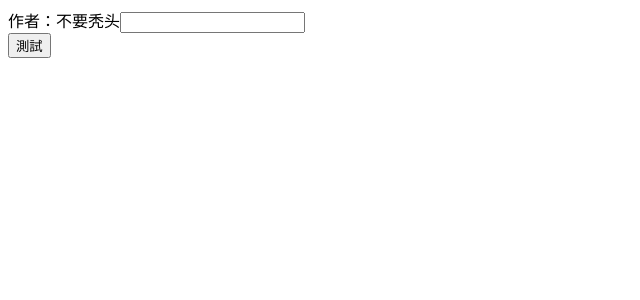
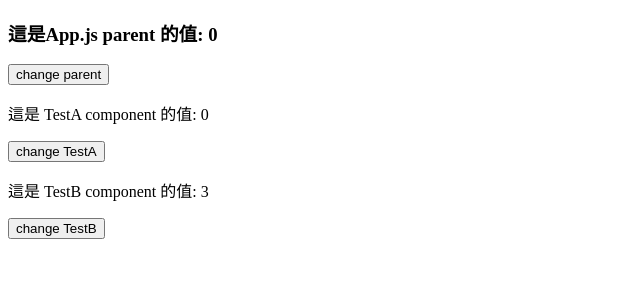
Before and after one commit to jane0819tw/webpack-practice, a React app: page / in a window 1280 px wide. Shown: the top 300 px of the page, without its empty margins (0-640 px from the left). Built offline with nearby package versions, Linux system fonts and the light colour scheme.

Commit message:
add HMR version working

```diff
--- /dev/null
+++ b/src/components/TestA/TestA.js
@@ -0,0 +1,18 @@
+import React, { useState } from "react";
+import { hot } from 'react-hot-loader/root';
+
+
+const TestA = () => {
+  const [childValue, setChildValue] = useState(0);
+  const NAME = 'TestA';
+  const changeValue = () => {
+    setChildValue(prev => prev + 1);
+  };
+  return <div>
+    <p>這是 {NAME} component 的值: {childValue}</p>
+    <button onClick={() => changeValue()}>change {NAME} </button>
+  </div>
+};
+
+// export default TestA;
+export default hot(TestA);
--- /dev/null
+++ b/src/components/TestB/TestB.js
@@ -0,0 +1,17 @@
+import React, { useState } from "react";
+import { hot } from 'react-hot-loader/root';
+
+
+const TestB = () => {
+  const [childValue, setChildValue] = useState(3);
+  const NAME = 'TestB';
+  const changeValue = () => {
+    setChildValue(prev => prev + 1);
+  };
+  return <div>
+    <p>這是 {NAME}  component 的值: {childValue}</p>
+    <button onClick={() => changeValue()}>change {NAME} </button>
+  </div>
+};
+// export default TestB;
+export default hot(TestB);
--- a/src/index.html
+++ b/src/index.html
@@ -8,6 +8,5 @@
 </head>
 <body>
   <div id="root">hello</div>
-  <button id="button">測試</button>
 </body>
 </html>
--- a/src/index.js
+++ b/src/index.js
@@ -1,6 +1,6 @@
 import React, { StrictMode } from "react";
 import ReactDOM from "react-dom";
-import { hot } from 'react-hot-loader';
+import { hot } from 'react-hot-loader/root';
 
 import App from "./pages/App.js";
 
@@ -12,4 +12,5 @@ ReactDOM.render(
   rootElement
 );
 
-hot(module)(App);
+// hot(module)(App);
+// hot(App);
--- a/src/pages/App.js
+++ b/src/pages/App.js
@@ -1,10 +1,17 @@
-import React from "react";
+import React, { useState } from "react";
+import TestA from '@/components/TestA/TestA';
+import TestB from '@/components/TestB/TestB';
 
-export default function App() {
-  return (
-    <div>
-      作者：不要秃头
-      <input />
-    </div>
-  );
-}
+const App = () => {
+  const [parentValue, setParentValue] = useState(0);
+  const changeValue = () => {
+    setParentValue(prev => prev + 1);
+  };
+  return <div>
+    <h3>這是App.js parent 的值: {parentValue}</h3>
+    <button onClick={() => changeValue()}>change parent</button>
+    <TestA />
+    <TestB />
+  </div>
+};
+export default App;
--- a/webpack.config.js
+++ b/webpack.config.js
@@ -1,4 +1,5 @@
 const path = require('path');
+const webpack = require('webpack');
 const HtmlWebpackPlugin = require("html-webpack-plugin");
 
 // module.exports = {
@@ -58,6 +59,18 @@ module.exports = {
   mode: "development",
   devtool: false, // "source-map",//查看打包后的代码更方便
   entry: "./src/index.js", //入口
+  output: {
+    path: path.resolve(__dirname, './dist'),
+    filename: '[name].bundle.js',
+    clean: true, // 會先清空dist 再打包
+    // filename: 'js/[name].[hash].js', // [name] : entry的key,
+    // publicPath設成/，BrowserRouter才不會壞掉
+    // publicPath: '/',
+    // chunkFilename: '[name]-[hash].js',
+  },
+  // optimization: {
+  //   runtimeChunk: 'single',
+  // },
   module: {
     rules: [
       {
@@ -75,7 +88,14 @@ module.exports = {
     // hot: false, //开启热更新，这个是关键！！！
     port: 9000, //设置端口号
   },
+  resolve: {
+    alias: {
+      "@": path.resolve(__dirname, "src/"),
+    },
+    extensions: [".js", ".jsx"],
+  },
   plugins: [
+    // new webpack.HotModuleReplacementPlugin(),
     new HtmlWebpackPlugin({ template: './src/index.html', title: 'Development', })
   ]
 };
```
